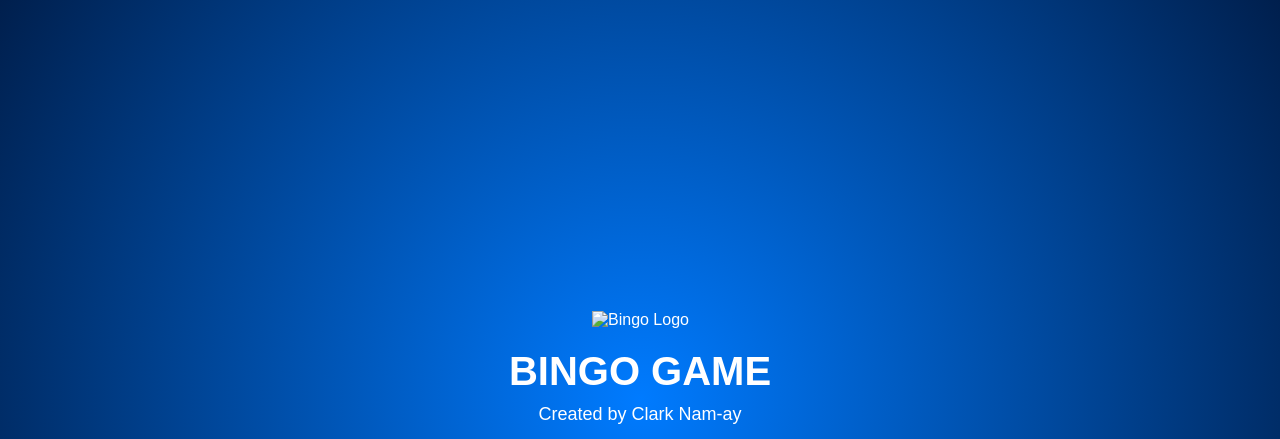
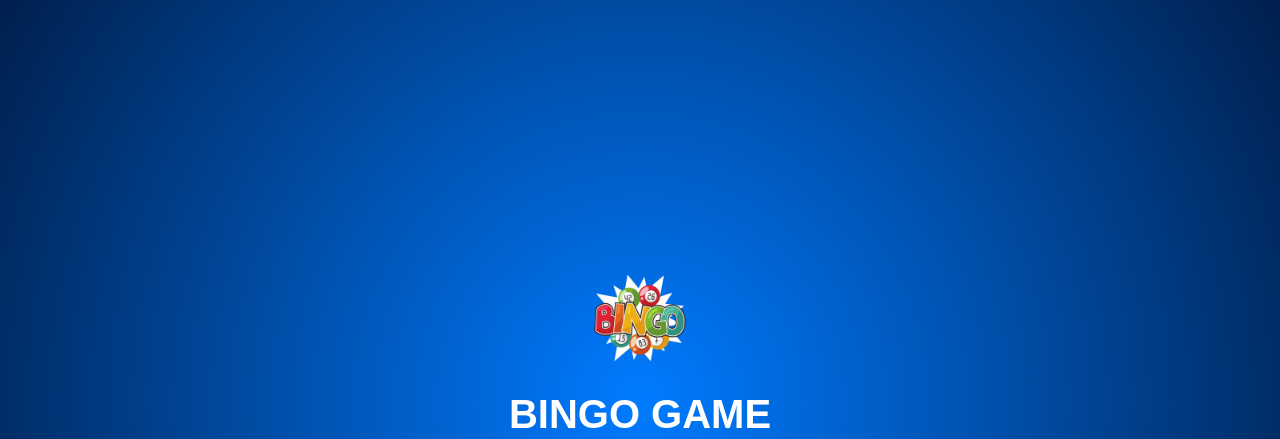
Before and after one commit to ClarkNam-ay/BINGO-Games, a plain HTML site: page ui.html in a window 1280 px wide. Shown: the top 439 px of the page. Drawn offline with Linux system fonts and the light colour scheme.

Commit message:
wegwegwe

```diff
--- a/ui.html
+++ b/ui.html
@@ -5,7 +5,7 @@
     <meta name="viewport" content="width=device-width, initial-scale=1.0">
     <title>BINGO GAME</title>
     <link rel="stylesheet" href="style.css">
-    <link rel="icon" href="/Bingo Cards/logos.png" type="image/png">
+    <link rel="icon" href="/images/logos.png" type="image/png">
 </head>
 <body>
 
@@ -13,7 +13,7 @@
 <div id="startScreen" class="start-screen">
   <div class="start-content">
     <!-- Add Logo -->
-    <img src="/Bingo Cards/logos.png" alt="Bingo Logo" class="logo">
+    <img src="/images/logos.png" alt="Bingo Logo" class="logo">
     <h1>BINGO GAME</h1>
     <p>Created by Clark Nam-ay</p>
     <button onclick="startGame()" class="start-button">Start Game</button>
```
Also changed, not shown: images/2.png (renamed from 2.png), images/3.png (renamed from 3.png), images/4.png (renamed from 4.png), images/5.png (renamed from 5.png), images/6.png (renamed from 6.png), images/7.png (renamed from 7.png), images/8.png (renamed from 8.png), images/9.png (renamed from 9.png), images/logos.png (renamed from logos.png).
